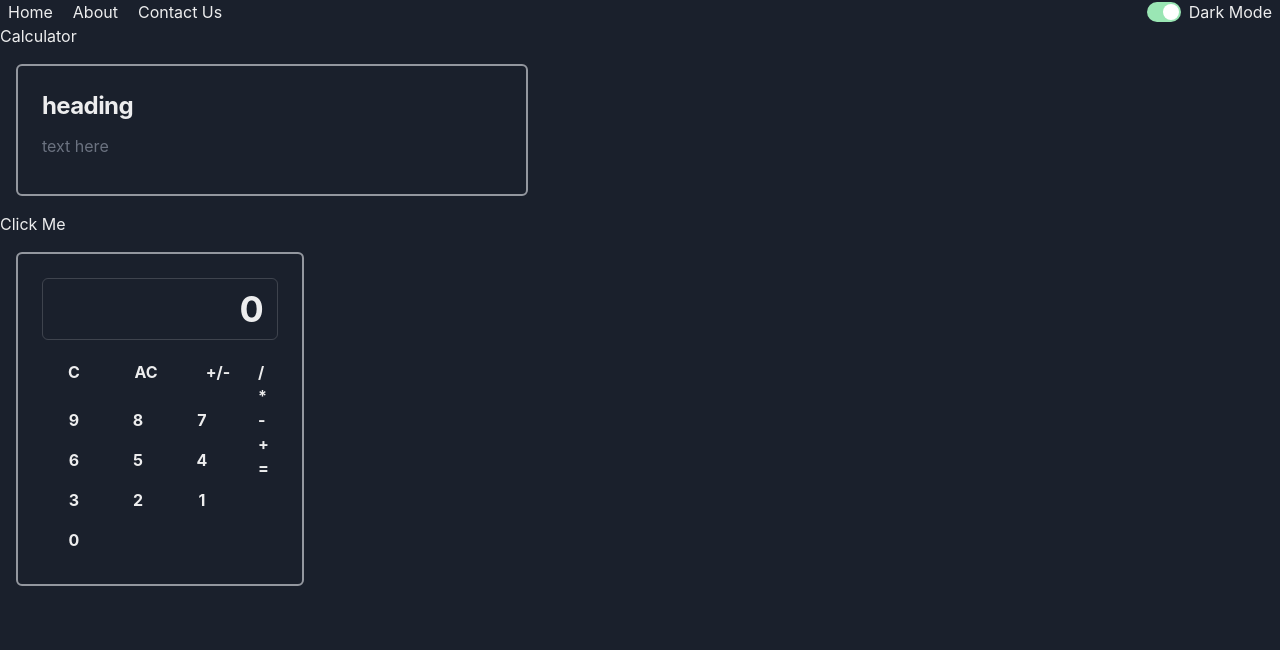
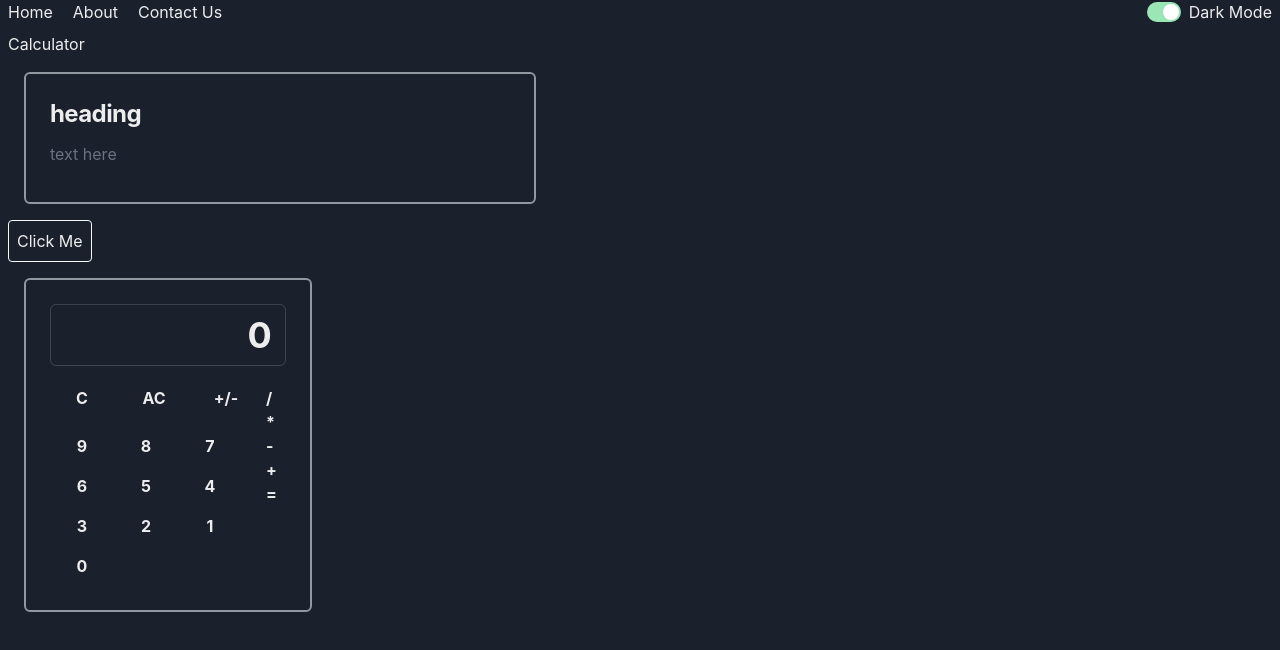
Before and after one commit to RiFactor/untitled, a React (Vite) app: page / in a window 1280 px wide. Shown: the top 650 px of the page. Built offline with nearby package versions, Linux system fonts and the light colour scheme.

Commit message:
basic flex layout

```diff
--- a/src/App.tsx
+++ b/src/App.tsx
@@ -121,13 +121,15 @@ function App() {
         </div>
         <ColorModeSwitch />
       </nav>
-      <div>
+      <div className="flex w-screen flex-col p-2">
         <div>
           <h1>Calculator</h1>
           <Card title="heading" description="text here" />
-          <button onClick={() => handleForLoop()}>Click Me</button>
+          <button className="rounded border border-neutral-50 p-2" onClick={() => handleForLoop()}>
+            Click Me
+          </button>
 
-          <div className="calculator md p-4 md:w-1/2" style={{ maxWidth: "320px" }}>
+          <div className="calculator md flex p-4 md:w-1/2" style={{ maxWidth: "320px" }}>
             <div
               className={` overflow-hidden rounded-md border-2 border-gray-200 border-opacity-60 dark:border-gray-700`}
             >
```
